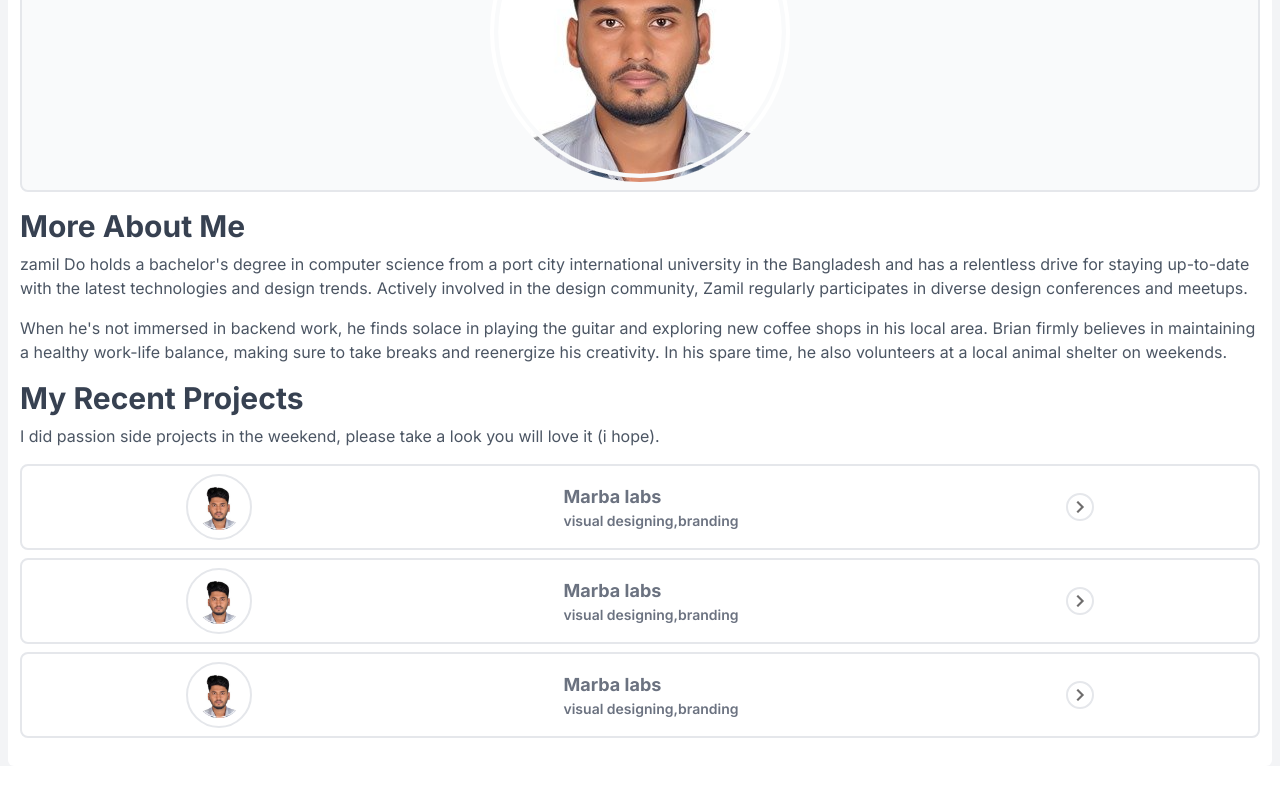
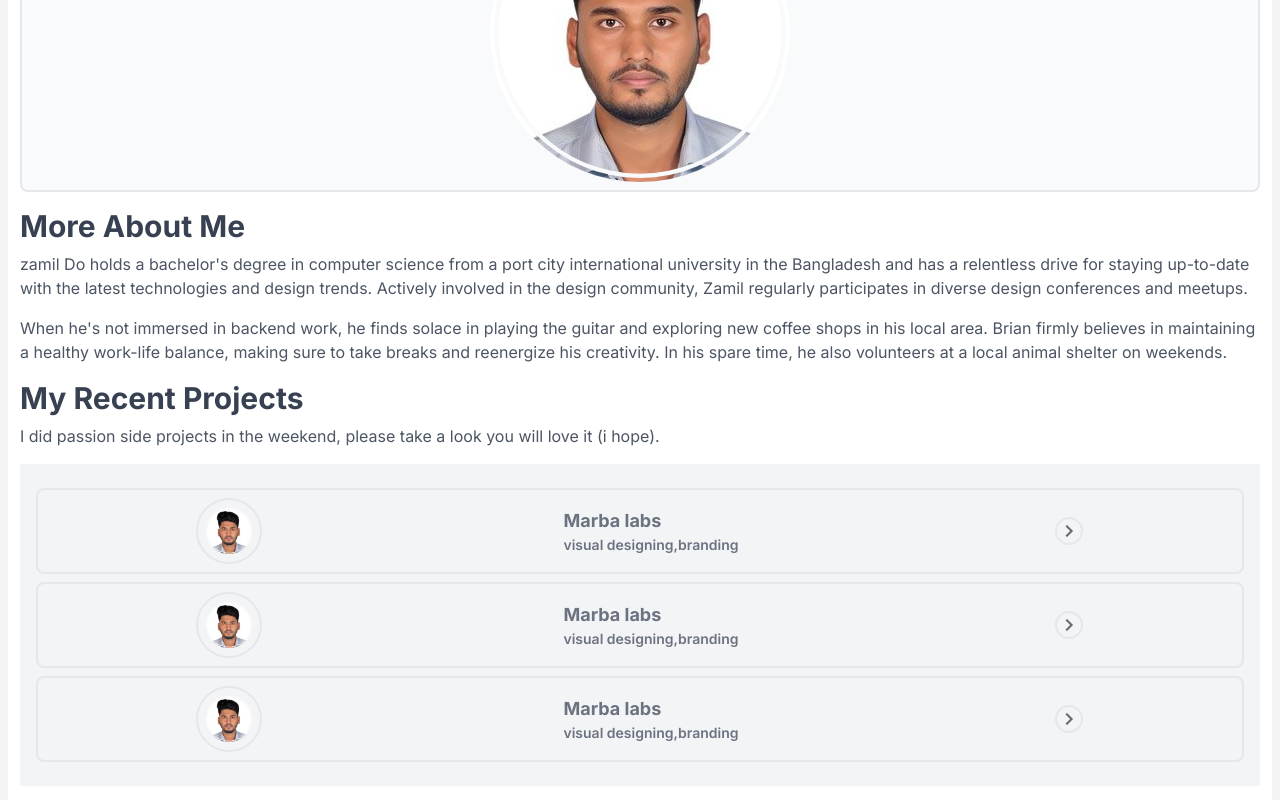
Before and after one commit to shafayatzamil/protfolio-try, a Next.js app: page /aboutme in a window 1280 px wide. Shown: the part 360-1160 px from the top of the page. Before the commit the page ends 1134 px from the top, so only its background shows below. Built offline with nearby package versions, Linux system fonts and the light colour scheme.

Commit message:
bcakground color changed

```diff
--- a/src/app/aboutme/page.js
+++ b/src/app/aboutme/page.js
@@ -69,7 +69,7 @@ const page = () => {
             will love it (i hope).
           </p>
 
-          <div className="">
+          <div className=" bg-gray-100 p-4 ">
             {/* this is project */}
             <div className="flex justify-around items-center py-2 border-2 rounded-lg my-2 hover:shadow-md ">
               <div className="border-2 p-2 rounded-full">
```
